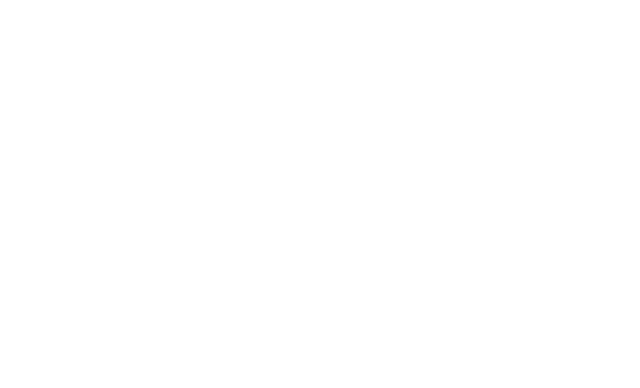
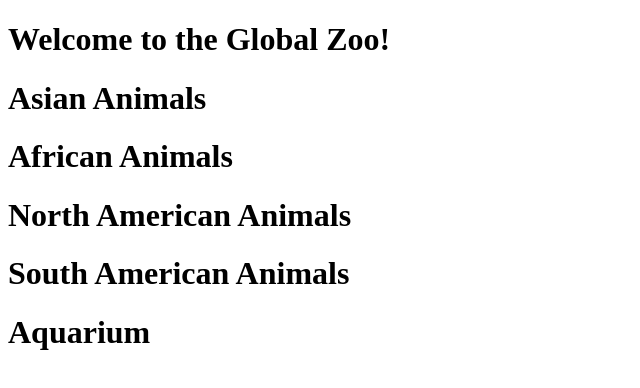
Before and after one commit to Duke-TNJ/sprint_1, a plain HTML site: page Sprint_1/index.html in a window 1280 px wide. Shown: the whole page, without its empty margins (0-640 px from the left). Drawn offline with Linux system fonts and the light colour scheme.

Commit message:
Updated headings index.html

```diff
--- a/Sprint_1/index.html
+++ b/Sprint_1/index.html
@@ -3,9 +3,28 @@
 <head>
     <meta charset="UTF-8">
     <meta name="viewport" content="width=device-width, initial-scale=1.0">
-    <title>Document</title>
+    <title>Zoo Main Page!</title>
+    <link href="styles.css" rel="stylesheet"
 </head>
+
 <body>
+    <h1>Welcome to the Global Zoo!</h1>
 
+
+
+    <h1>Asian Animals</h1>
+    <!-- <a href="">More About Asian Animals!</a>-->
+
+    <h1>African Animals</h1>
+    <!-- <a href="">More About African Animals!</a>-->
+
+    <h1>North American Animals</h1>
+    <!-- <a href="">More About North American Animals!</a>-->
+
+    <h1>South American Animals</h1>
+    <!-- <a href="">More About South American Animals!</a>-->
+
+     <h1>Aquarium</h1>
+     <!-- <a href="">More About the Aquarium!</a>-->
 </body>
 </html>
```
